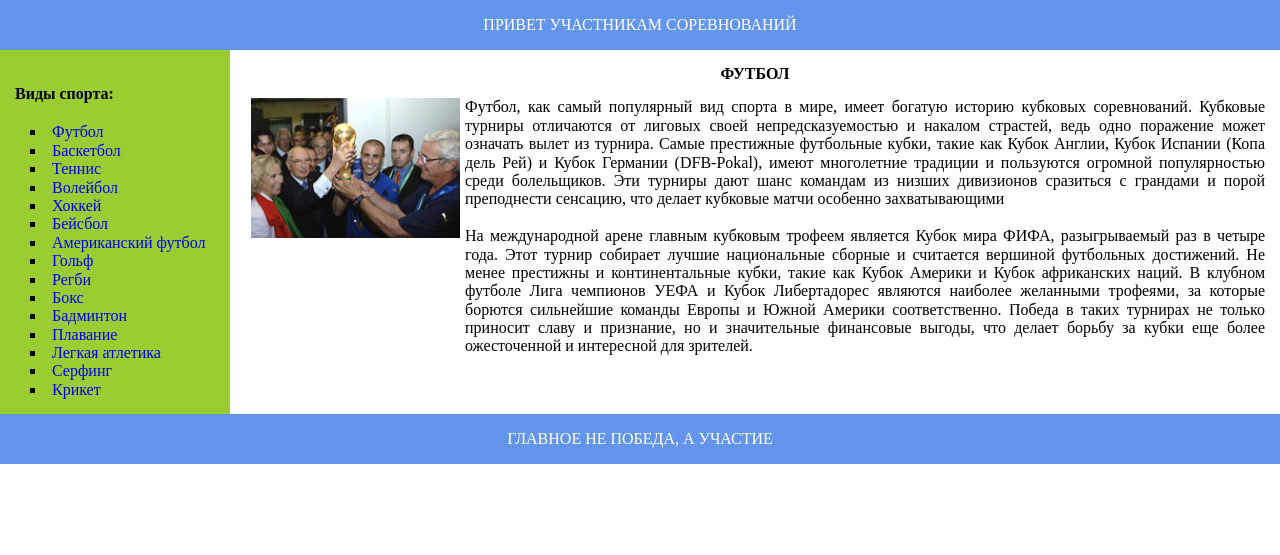
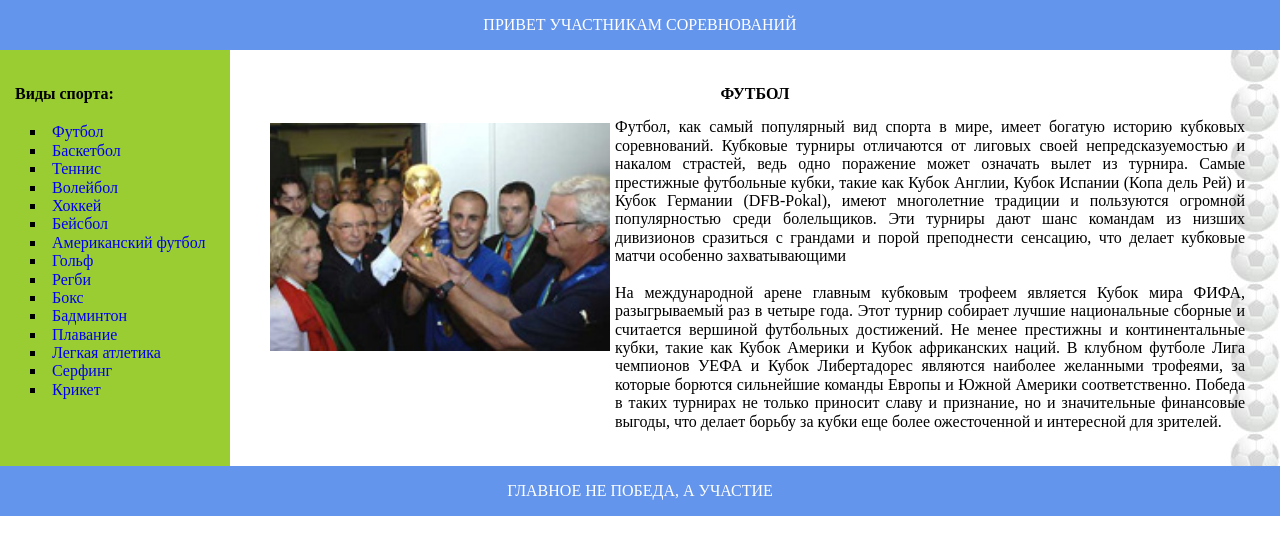
Before and after one commit to AsharapovK/EDUCATION, a PHP site: page /HOMEWORK/MAKET_FLEX/index.html in a window 1280 px wide. Shown: the top 555 px of the page. Run offline with PHP 8.4, Linux system fonts and the light colour scheme.

Commit message:
change MAKET_FLEX

```diff
--- a/HOMEWORK/MAKET_FLEX/css/media/max500.css
+++ b/HOMEWORK/MAKET_FLEX/css/media/max500.css
@@ -9,13 +9,25 @@
   .allContent .menu {
     background-color: white;
     padding: 0; }
-  .allContent .menu ul li {
-    display: inline-block;
-    list-style-type: none;
-    padding-left: 0; }
-  .allContent .menu h4 {
-    display: none;
-    font-weight: bold;
-    padding: 0; }
+  .allContent .menu ul {
+    width: 100vw;
+    display: -webkit-box;
+    display: -ms-flexbox;
+    display: flex;
+    -webkit-box-pack: start;
+        -ms-flex-pack: start;
+            justify-content: flex-start;
+    -ms-flex-wrap: wrap;
+        flex-wrap: wrap; }
+    .allContent .menu ul li {
+      list-style-type: none; }
+    .allContent .menu ul .menu h4 {
+      display: none;
+      font-weight: bold;
+      padding: 0; }
+
+.image {
+  -ms-flex-negative: 1 !important;
+      flex-shrink: 1 !important; }
 
 /*# sourceMappingURL=max500.css.map */
--- a/HOMEWORK/MAKET_FLEX/css/media/max500.scss
+++ b/HOMEWORK/MAKET_FLEX/css/media/max500.scss
@@ -8,10 +8,13 @@
     background-color: white;
     padding: 0;
   }
-  .menu ul li {
-    display: inline-block;
+  .menu ul {
+    width: 100vw;
+    display: flex;
+    justify-content: flex-start;
+    flex-wrap: wrap;
+    li {
       list-style-type: none;
-    padding-left: 0;
     }
     .menu h4 {
       display: none;
@@ -19,3 +22,8 @@
       padding: 0;
     }
   }
+}
+
+.image {
+  flex-shrink: 1 !important;
+}
--- a/HOMEWORK/MAKET_FLEX/css/style.css
+++ b/HOMEWORK/MAKET_FLEX/css/style.css
@@ -37,21 +37,32 @@
     display: flex;
     -ms-flex-wrap: wrap;
         flex-wrap: wrap;
+    -webkit-box-pack: center;
+        -ms-flex-pack: center;
+            justify-content: center;
     padding: 0px 15px 15px 15px; }
     .allContent .contentdiv2 .image {
       -ms-flex-negative: 0;
           flex-shrink: 0;
-      width: 220px;
-      margin: 0 auto;
-      display: block; }
-      .allContent .contentdiv2 .image img {
-        width: 95%;
-        margin: 0 auto;
-        display: block; }
+      width: 350px;
+      margin: 0 auto; }
+      .allContent .contentdiv2 .image > img {
+        width: 100%;
+        padding: 5px; }
     .allContent .contentdiv2 .text {
       text-align: justify;
       -webkit-box-flex: 1;
           -ms-flex: 1 1 350px;
               flex: 1 1 350px; }
 
+.contentdiv {
+  padding: 20px;
+  background-image: url(../img/ball2.jpeg);
+  background-repeat: repeat-y;
+  background-position: right; }
+  .contentdiv > img {
+    float: left;
+    padding-right: 20px;
+    padding-bottom: 10px; }
+
 /*# sourceMappingURL=style.css.map */
--- a/HOMEWORK/MAKET_FLEX/css/style.scss
+++ b/HOMEWORK/MAKET_FLEX/css/style.scss
@@ -35,16 +35,15 @@
   .contentdiv2 {
     display: flex;
     flex-wrap: wrap;
+    justify-content: center;
     padding: 0px 15px 15px 15px;
     .image {
       flex-shrink: 0;
-      width: 220px;
+      width: 350px;
       margin: 0 auto;
-      display: block;
-      img {
-        width: 95%;
-        margin: 0 auto;
-        display: block;
+      > img {
+        width: 100%;
+        padding: 5px;
       }
     }
 
@@ -54,3 +53,16 @@
     }
   }
 }
+
+.contentdiv {
+  padding: 20px;
+  background-image: url(../img/ball2.jpeg);
+  background-repeat: repeat-y;
+  background-position: right;
+
+  > img {
+    float: left;
+    padding-right: 20px;
+    padding-bottom: 10px;
+  }
+}
--- a/HOMEWORK/MAKET_FLEX/index.html
+++ b/HOMEWORK/MAKET_FLEX/index.html
@@ -8,7 +8,7 @@
     <link rel="stylesheet" href="../../CSS/reset.css">
     <link rel="stylesheet" href="../../CSS/normolise.css">
     <link rel="stylesheet" href="css/style.css">
-    <link rel="stylesheet" href="css/media/max500.css" media="all and (max-width: 500px)">
+    <link rel="stylesheet" href="css/media/max500.css" media="all and (max-width: 650px)">
 
 </head>
 
```
Also changed, not shown: HOMEWORK/MAKET_FLEX/img/ball2.jpeg (added), 2 other files. Lines whose indentation alone changed are shown as unchanged.
